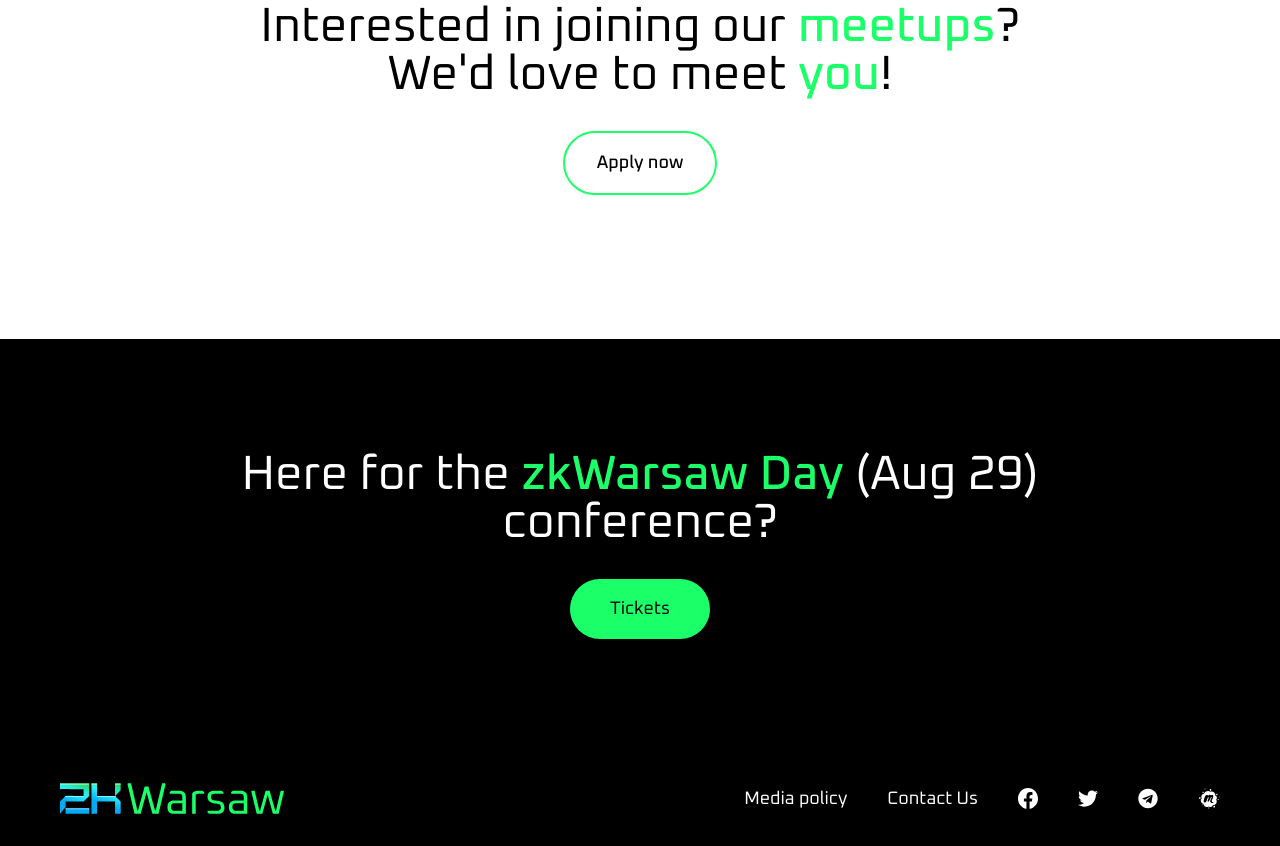
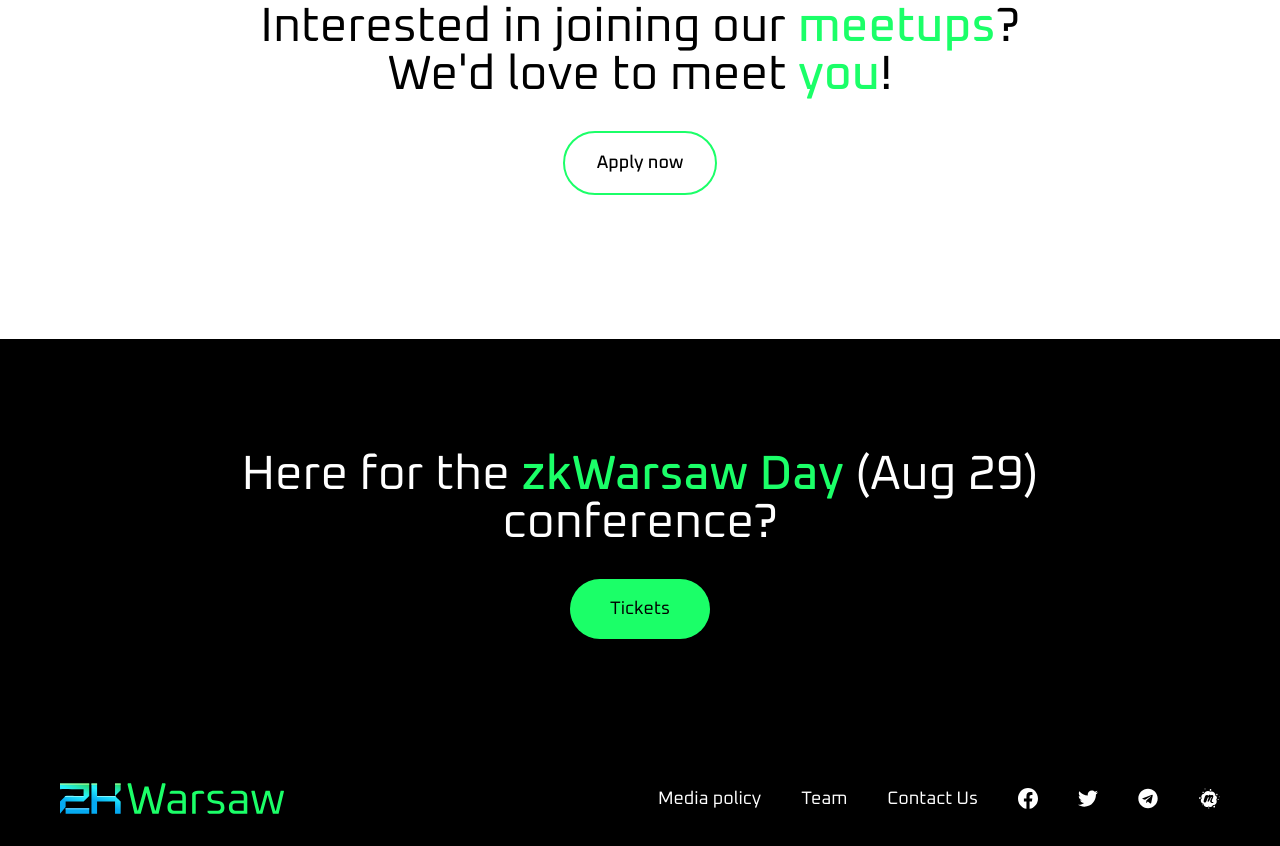
Before and after one commit to zkWarsaw/zkwarsaw-website, a website: page public/meetups.html in a window 1280 px wide. Shown: the part 2687-3533 px from the top of the page. Drawn offline with Linux system fonts and the light colour scheme; a web font is replaced by a local one.

Commit message:
team redirect in meetups footer

```diff
--- a/public/meetups.html
+++ b/public/meetups.html
@@ -566,7 +566,11 @@
                     >
                         Media policy
                     </button>
-
+                    <a
+                        class="text-lg lg:hover:text-brand-green transition ease-linear"
+                        href="team.html"
+                        >Team</a
+                    >
                     <a
                         class="text-lg lg:hover:text-brand-green transition ease-linear"
                         href="mailto:day@zkwarsaw.dev"
```
